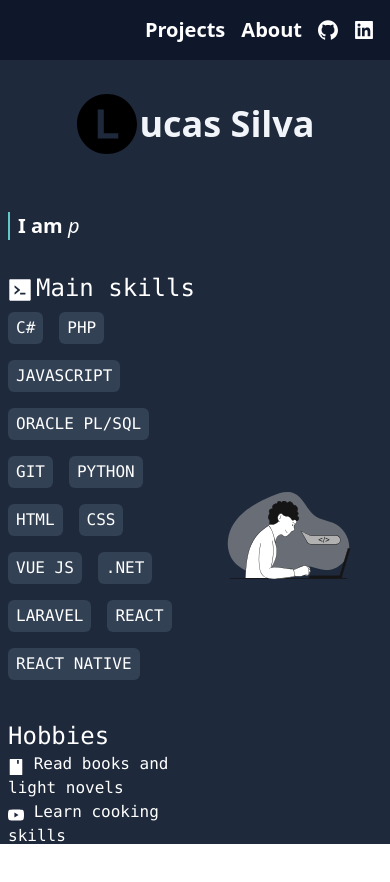
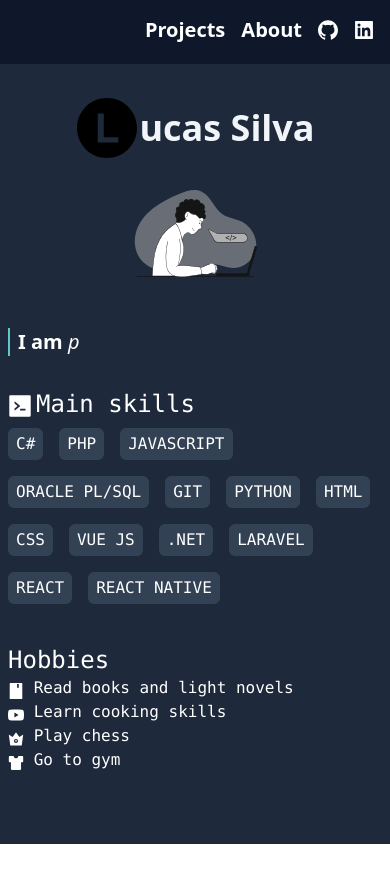
Before and after one commit to lucassmsilva/portifolio, a Vue app: page / in a window 390 px wide. Shown: the top 882 px of the page. After the commit the page ends 844 px from the top, so only its background shows below. Built offline with nearby package versions, Linux system fonts and the light colour scheme.

Commit message:
ajustes minimos mobile

```diff
--- a/src/App.vue
+++ b/src/App.vue
@@ -88,7 +88,7 @@ onMounted(() => {
           </section>
 
 
-          <div class="flex flex-row">
+          <div class="flex flex-col-reverse items-center lg:flex-row ">
             <section class="flex flex-col gap-8 pt-10">
               <div class="border-l-2 border-accent w-full px-2">
                 <span class="text-xl">
```
